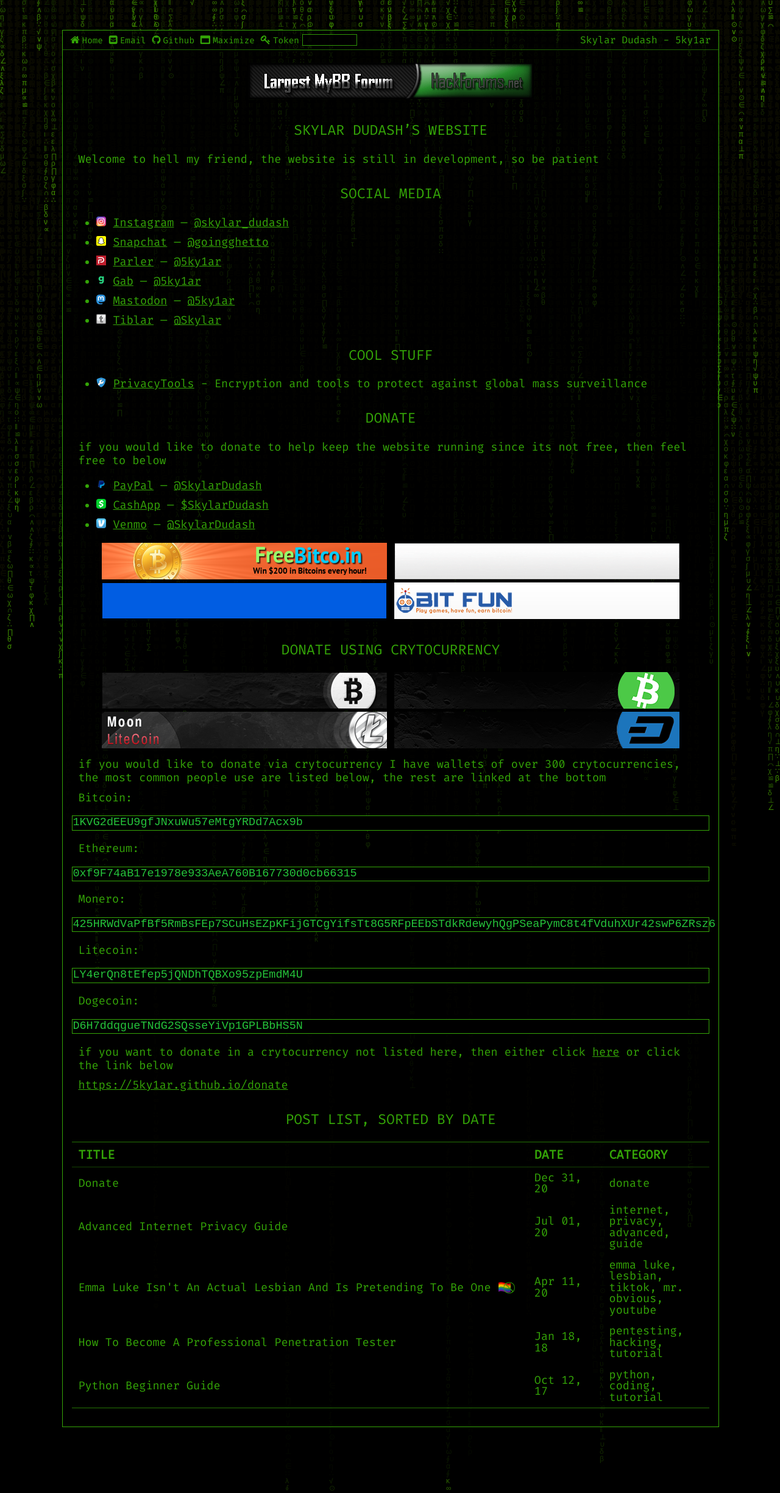
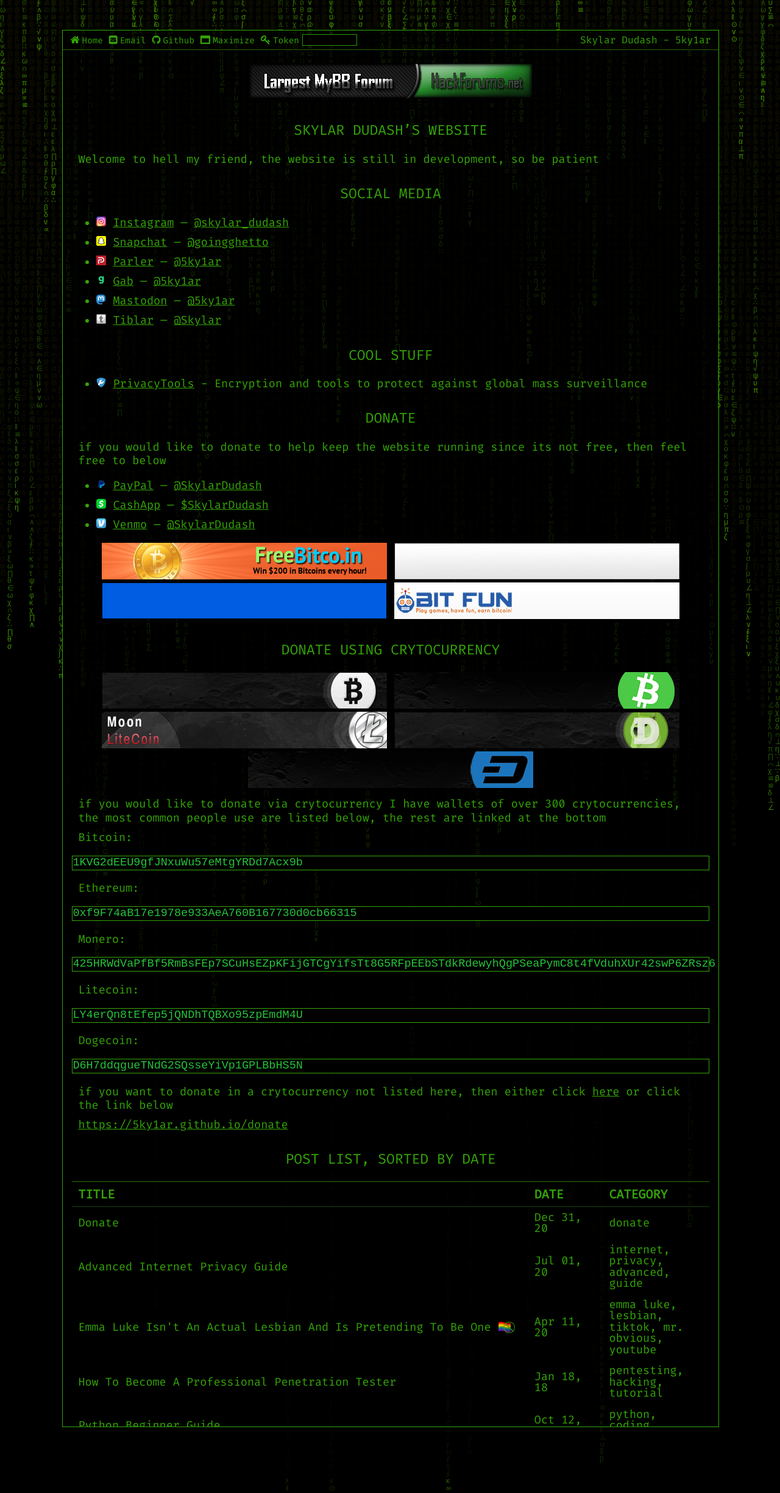
Before and after one commit to 5ky1ar/5ky1ar.github.io, a Jekyll site: the page built from pages/index.md, in a window 1280 px wide. Shown: the whole page at 61% size. Built offline with Jekyll 4.4.1, drawn with Linux system fonts in a browser that asks for light colours.

Commit message:
Added Moon Dogecoin Ad Referral

```diff
--- a/pages/index.md
+++ b/pages/index.md
@@ -58,6 +58,7 @@ if you would like to donate to help keep the website running since its not free,
 <a href="https://moonbit.co.in/?ref=225B58C0B997"><img src="https://raw.githubusercontent.com/5ky1ar/5ky1ar.github.io/master/assets/img/moonbtc.gif" alt="Moon Bitcoin"></a>
 <a href="https://moonbitcoin.cash/?ref=CD00A4B8C86B"><img src="https://raw.githubusercontent.com/5ky1ar/5ky1ar.github.io/master/assets/img/moonbch.gif" alt="Moon Bitcoin Cash"></a>
 <a href="https://moonliteco.in/?ref=EAFA5F7E431C"><img src="https://raw.githubusercontent.com/5ky1ar/5ky1ar.github.io/master/assets/img/moonltc.gif" alt="Moon Litecoin"></a>
+<a href="https://moondoge.co.in/?ref=61FC123C7FC9"><img src="https://raw.githubusercontent.com/5ky1ar/5ky1ar.github.io/master/assets/img/moondoge.gif" alt="Moon Dogecoin"></a>
 <a href="https://moondash.co.in/?ref=722467390EFC"><img src="https://raw.githubusercontent.com/5ky1ar/5ky1ar.github.io/master/assets/img/moondash.gif" alt="Moon Dash"></a>
 </p>
 
```
